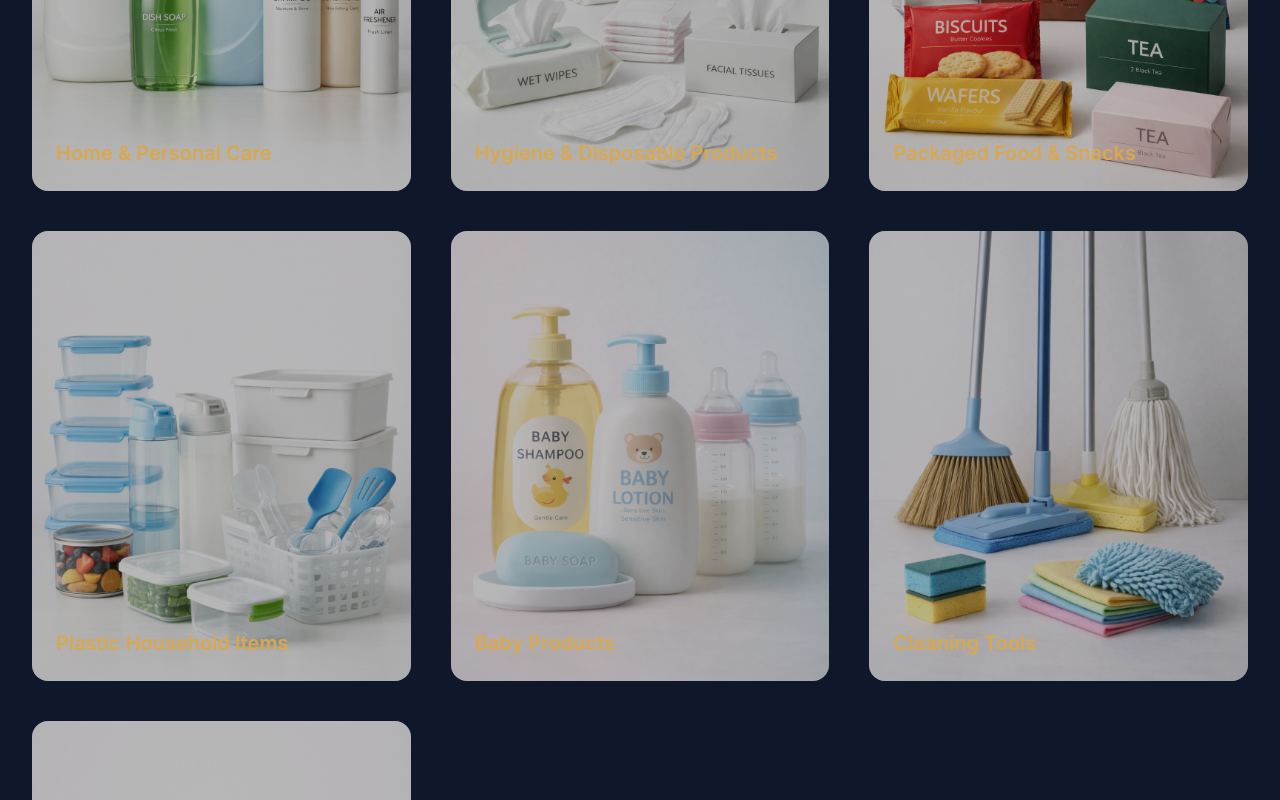
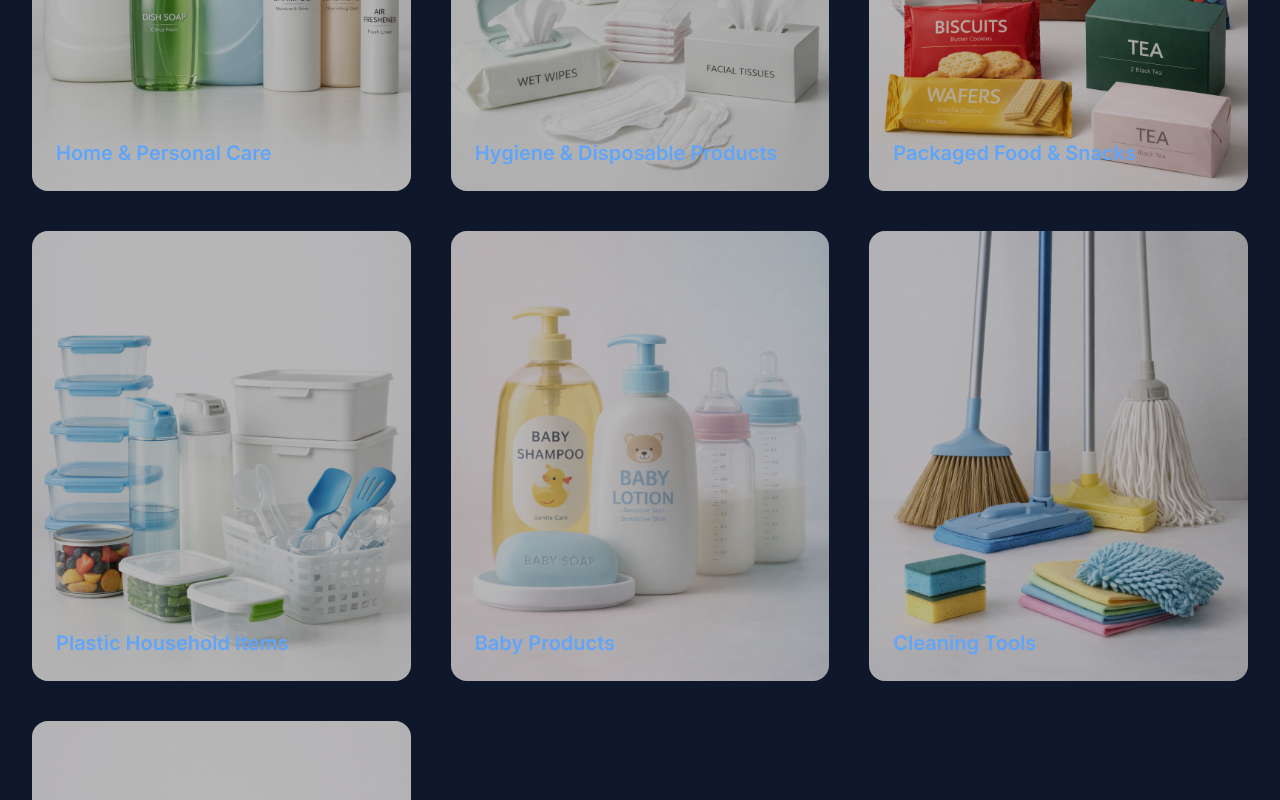
Before and after one commit to Idealdeal-ai/Idvn, a React (Vite) app: page /products in a window 1280 px wide. Shown: the part 2640-3440 px from the top of the page. Built offline with nearby package versions, Linux system fonts and the light colour scheme.

Commit message:
Change product title color from gold to blue

```diff
--- a/pages/Products.tsx
+++ b/pages/Products.tsx
@@ -413,7 +413,7 @@
   <div className="absolute inset-0 bg-black/20 group-hover:bg-black/10 transition-all duration-300"></div>
 
   <div className="absolute bottom-0 left-0 right-0 p-6">
-    <h3 className="text-[#D9A84E] text-xl font-semibold">
+    <h3 className="text-[#60A5FA] text-xl font-semibold">
       {item.title}
     </h3>
   </div>
```
